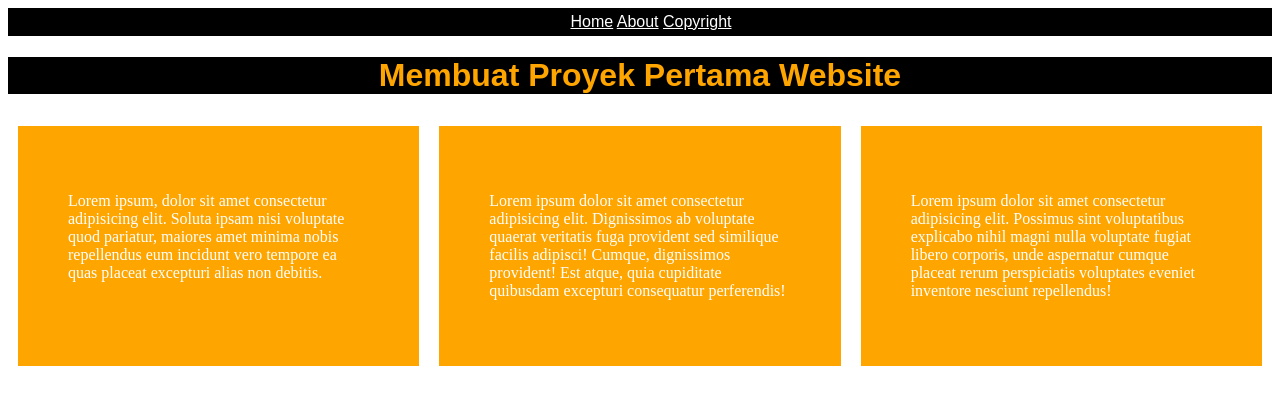
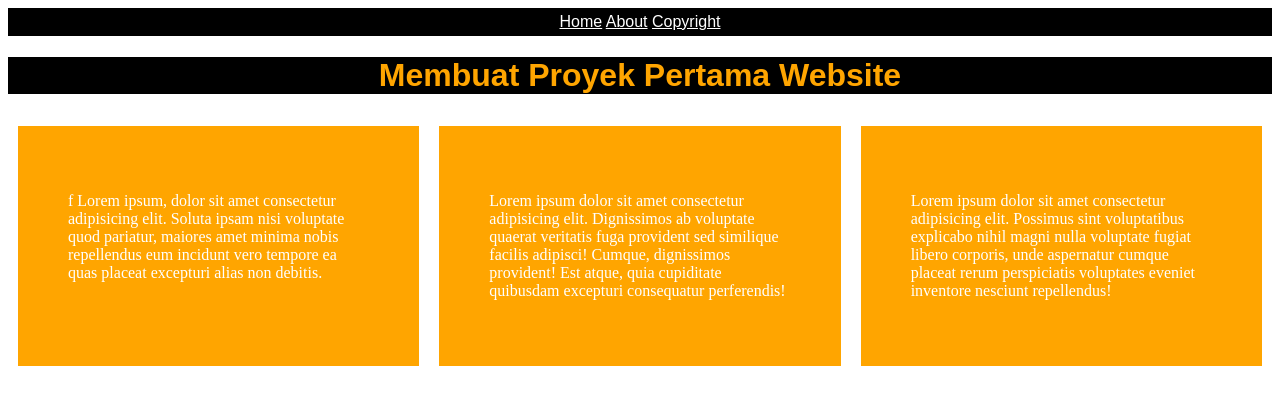
Before and after one commit to iqbalramdhan/iqbalramdhan.github.io, a plain HTML site: page index.html in a window 1280 px wide. Drawn offline with Linux system fonts and the light colour scheme.

Commit message:
add navbar version 2

```diff
--- a/index.html
+++ b/index.html
@@ -10,20 +10,19 @@
   <body>
     <div class="navbar">
       <nav>
-        <li>
         <a href="#">Home</a>
         <a href="#">About</a>
         <a href="#">Copyright</a>
-        </li>
       </nav>
     </div>
     <h1>Membuat Proyek Pertama Website</h1>
     <div class="row">
       <div class="block">
         <p>
-          Lorem ipsum, dolor sit amet consectetur adipisicing elit. Soluta ipsam
-          nisi voluptate quod pariatur, maiores amet minima nobis repellendus
-          eum incidunt vero tempore ea quas placeat excepturi alias non debitis.
+          f Lorem ipsum, dolor sit amet consectetur adipisicing elit. Soluta
+          ipsam nisi voluptate quod pariatur, maiores amet minima nobis
+          repellendus eum incidunt vero tempore ea quas placeat excepturi alias
+          non debitis.
         </p>
       </div>
       <div class="block">
```
